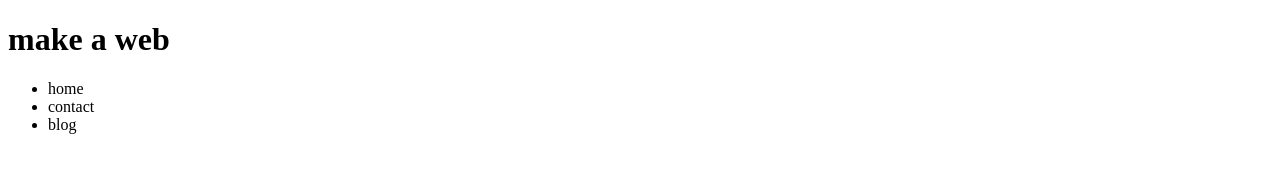
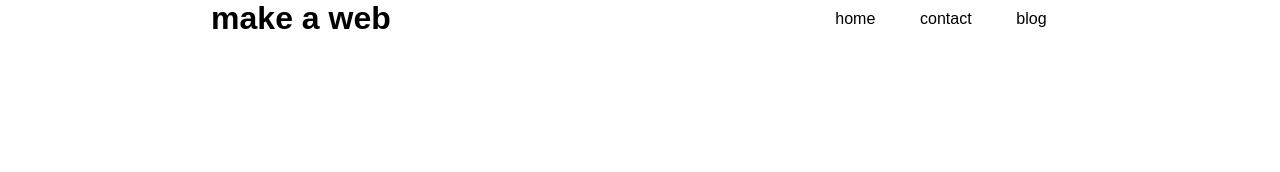
Before and after one commit to 098023kmnsad9873/practice, a plain HTML site: page index.html in a window 1280 px wide. Drawn offline with Linux system fonts and the light colour scheme.

Commit message:
adding styles to the header

```diff
--- a/index.html
+++ b/index.html
@@ -5,6 +5,7 @@
     <meta http-equiv="X-UA-Compatible" content="IE=edge">
     <meta name="viewport" content="width=device-width, initial-scale=1.0">
     <title>Document</title>
+    <link rel="stylesheet" href="styles.css">
 </head>
 <body>
     <div class="container">
@@ -12,9 +13,9 @@
             <h1>make a web</h1>
             <nav>
                 <ul>
-                    <li>home</li>
-                    <li>contact</li>
-                    <li>blog</li>
+                    <li><a href="#">home</a></li>
+                    <li><a href="#">contact</a></li>
+                    <li><a href="#">blog</a></li>
                 </ul>
             </nav>
         </header>
--- /dev/null
+++ b/styles.css
@@ -0,0 +1,32 @@
+*,*::before, *::after { margin: 0; padding: 0 }
+body { font-family: sans-serif; }
+.container {
+    width: 100vw;
+    height: 100vh;
+}
+
+header {
+    display: flex;
+    justify-content: space-around;
+}
+
+header nav {
+    width: 20%;
+}
+header nav ul {
+    width: 100%;
+    height: 100%;
+    list-style: none;
+    display: flex;
+    justify-content: space-around;
+    align-items: center;
+}
+header nav ul li a {
+    text-decoration: none;
+    color: black;
+    transition: color 200ms;
+}
+
+header nav ul li a:hover {
+    color: grey
+}
```
